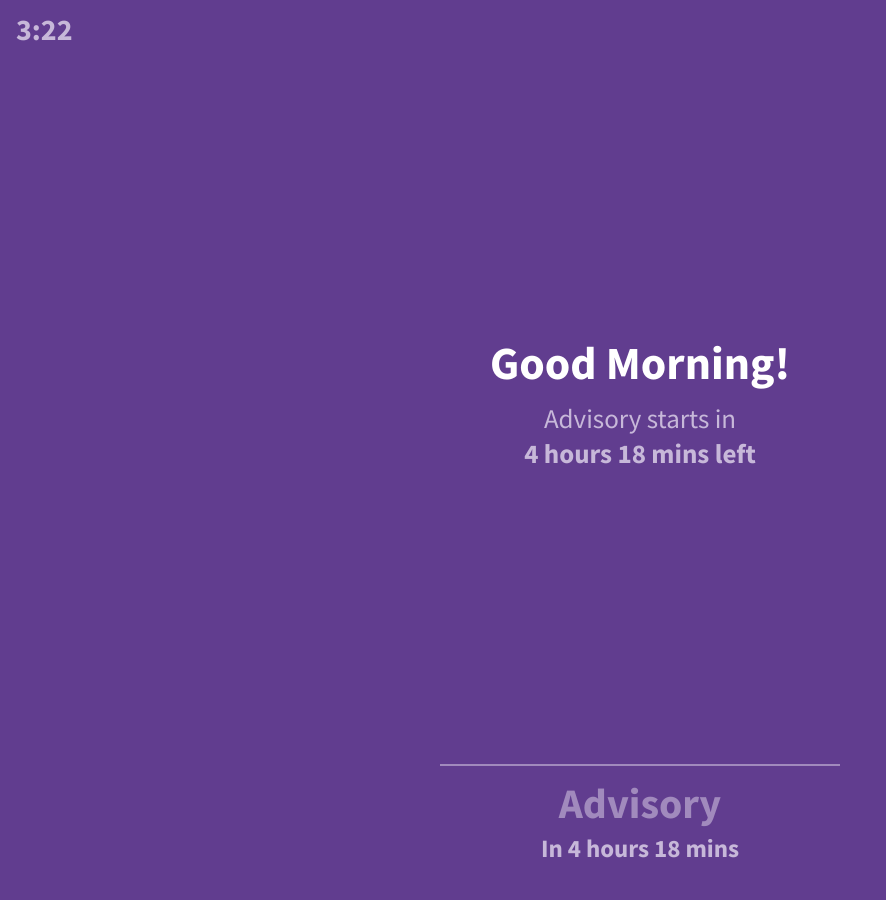
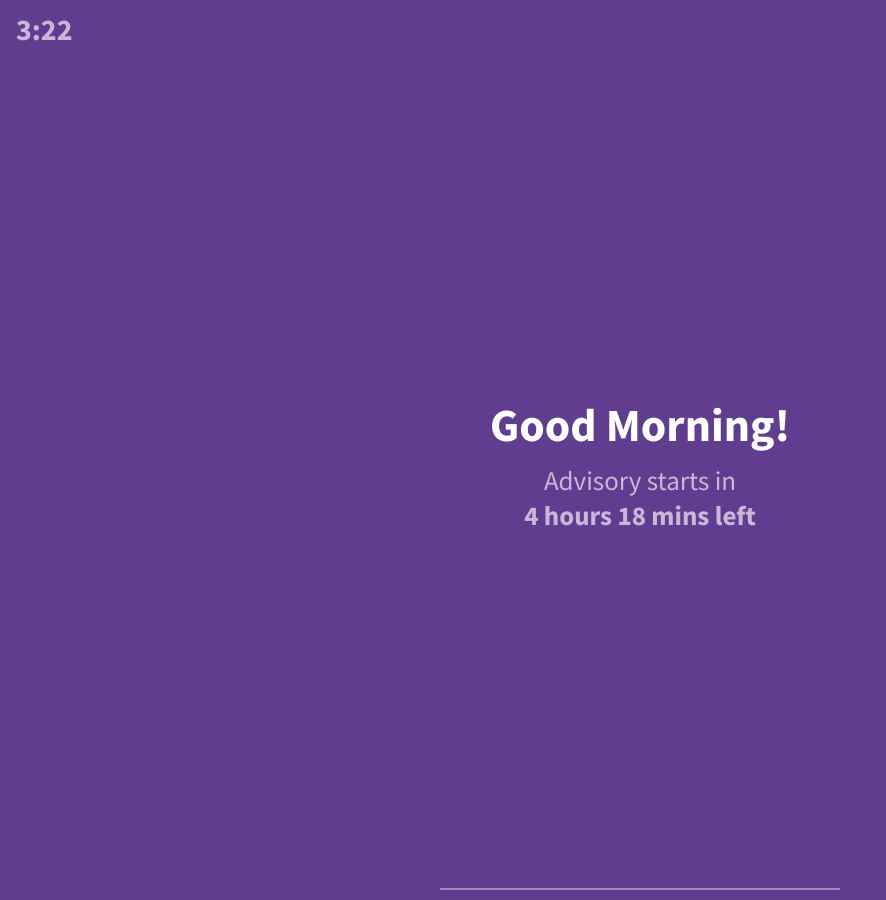
Before and after one commit to lixitrixi/classical-chronicle, a Jekyll site: the page built from schedule/index.html, in a window 1280 px wide. Shown: the whole page, without its empty margins (0-886 px from the left). Built offline with Jekyll 4.4.1, drawn with Linux system fonts in a browser that asks for light colours.

Commit message:
Make initial transitions smoother

```diff
--- a/schedule/index.html
+++ b/schedule/index.html
@@ -26,7 +26,7 @@
         <p id="salutationSubtext">Advisory starts in</p>
         <p id="salutationTime">14 hours</p>
       </div>
-      <div class="currentPeriodSection" id="currentPeriodSection">
+      <div class="currentPeriodSection hidden" id="currentPeriodSection">
         <h1 id="currentPeriod">Period 4</h1>
         <p id="currentPeriodSubtext">a</p>
         <progress id="periodProgress" max="100" value="20"></progress>
@@ -34,7 +34,7 @@
         <p id="currentPeriodLeft">Time Left</p>
       </div>
       <div id="nextPeriodSectionWrapper">
-        <div class="nextPeriodSection" id="nextPeriodSection">
+        <div class="nextPeriodSection hidden" id="nextPeriodSection">
           <h1 id="nextPeriod">Advisory</h1>
           <p id="nextPeriodIn">IN 14 HOURS</p>
         </div>
```
